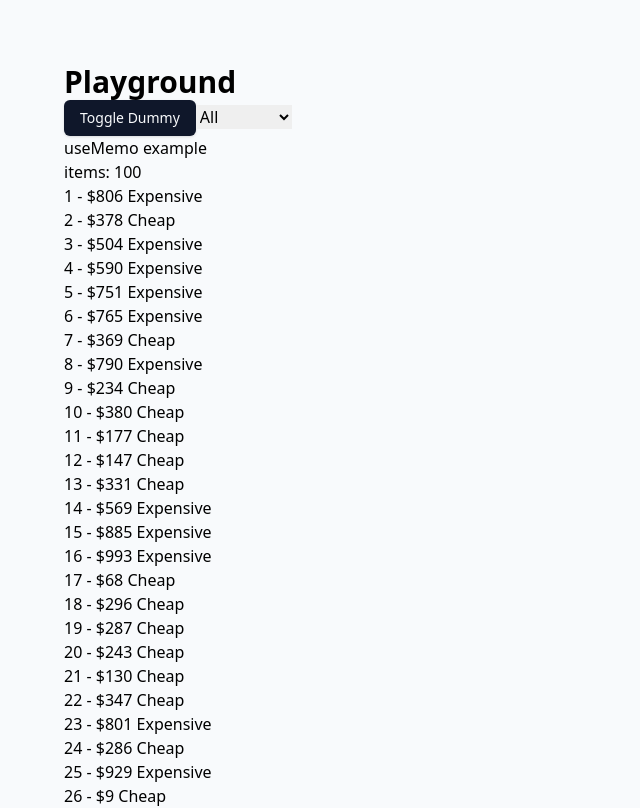
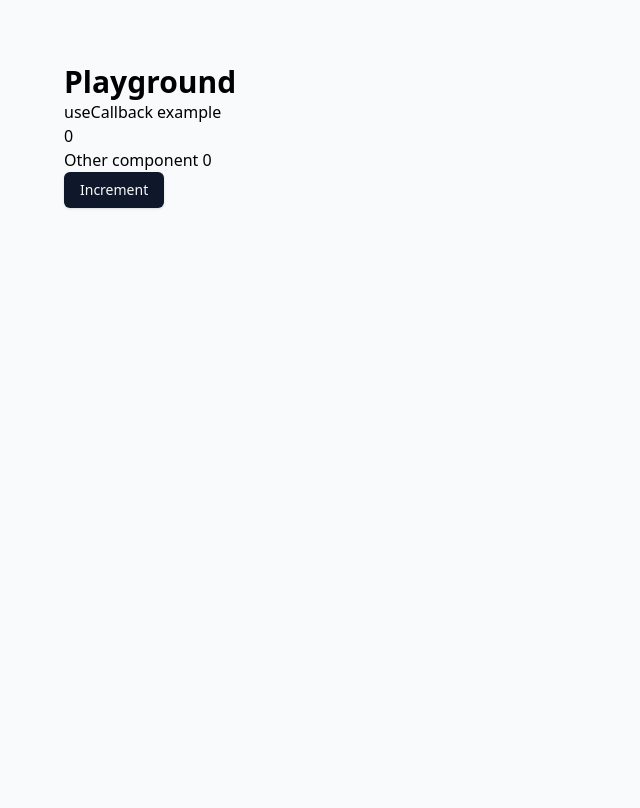
Before and after one commit to betomoedano/Porter-Task-Manager, a Next.js app: page /playground in a window 1280 px wide. Shown: the top 808 px of the page, without its empty margins (0-640 px from the left). Built offline with nearby package versions, Linux system fonts and the light colour scheme.

Commit message:
add useCallback material

```diff
--- a/app/playground/page.tsx
+++ b/app/playground/page.tsx
@@ -2,6 +2,7 @@ import { ErrorBoundary } from "@/components/ErrorBoundary";
 import PostsComponent from "@/components/PostsComponent";
 import SearchComponent from "@/components/SearchComponent";
 import SuspenseComponent from "@/components/SuspenseComponent";
+import UseCallbackExample from "@/components/UseCallbackExample";
 import UseMemoExample from "@/components/UseMemoExample";
 import { Suspense } from "react";
 
@@ -16,7 +17,8 @@ export default function Playground() {
           <SuspenseComponent />
         </Suspense>
       </ErrorBoundary> */}
-      <UseMemoExample />
+      {/* <UseMemoExample /> */}
+      <UseCallbackExample />
     </main>
   );
 }
--- /dev/null
+++ b/components/UseCallbackExample.tsx
@@ -0,0 +1,37 @@
+"use client";
+import { useCallback, useState, memo } from "react";
+import { Button } from "./ui/button";
+
+export default function UseCallbackExample(): JSX.Element {
+  const [count, setCount] = useState<number>(0);
+
+  const increment = useCallback(() => {
+    setCount((prev) => prev + 1);
+  }, []);
+
+  return (
+    <div>
+      <h1>useCallback example</h1>
+      <h1>{count}</h1>
+      <Other count={count} />
+      <CounterButton onIncrement={increment} />
+    </div>
+  );
+}
+
+const Other = memo(function Other({ count }: { count: number }) {
+  console.log("Other component rendered");
+  // fetching
+  // filtering
+  // sorting
+  return <p>Other component {count}</p>;
+});
+
+const CounterButton = memo(function CounterButton({
+  onIncrement,
+}: {
+  onIncrement: () => void;
+}): JSX.Element {
+  console.log("CounterButton rendered");
+  return <Button onClick={onIncrement}>Increment</Button>;
+});
```
